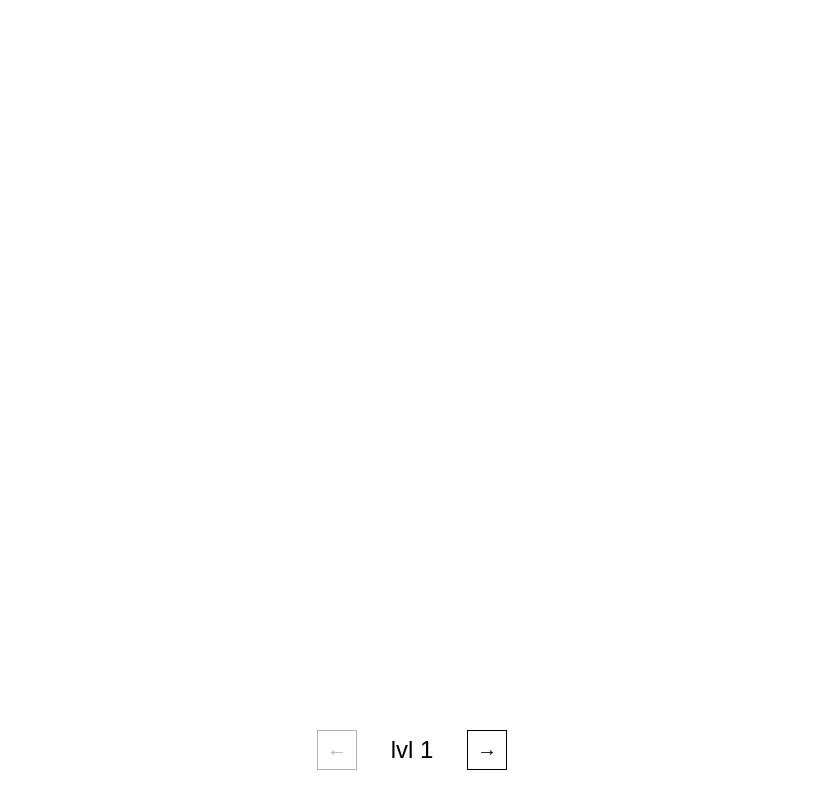
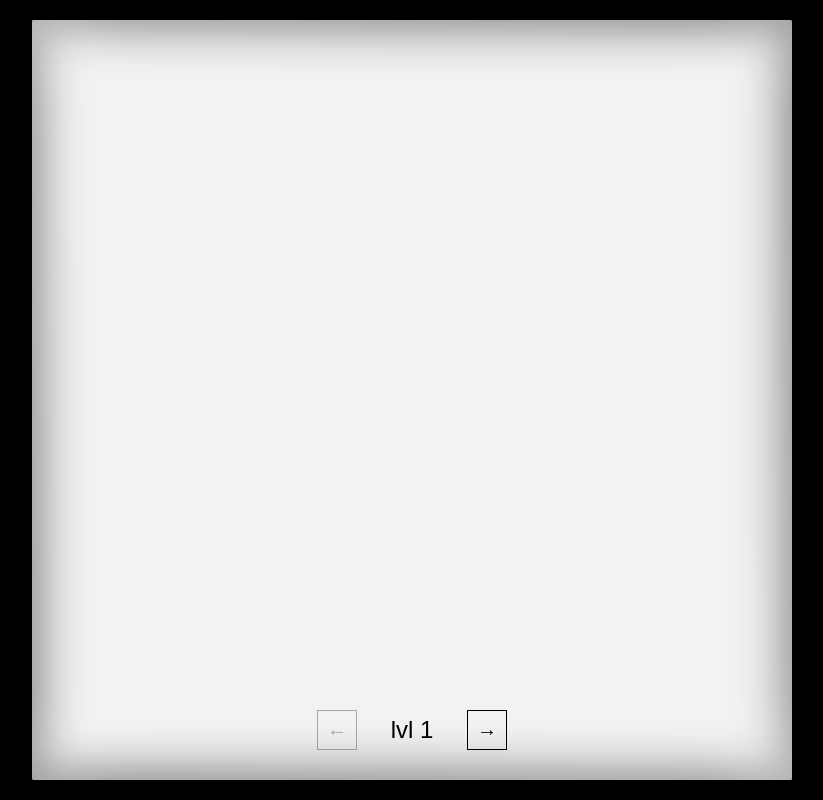
Before and after one commit to staus/serverance-party, a website: page index.html in a window 1280 px wide. Shown: the whole page, without its empty margins (228-1051 px from the left). Drawn offline with Linux system fonts and the light colour scheme.

Commit message:
Centered and made more "light-like"

```diff
--- a/index.html
+++ b/index.html
@@ -7,12 +7,14 @@
     <link rel="stylesheet" href="styles.css" />
   </head>
   <body>
-    <div id="container"></div>
-    <div id="controls">
-      <button id="prevChapter">←</button>
-      <span id="chapterDisplay">lvl 1</span>
-      <button id="nextChapter">→</button>
+    <div id="container">
+      <div id="controls">
+        <button id="prevChapter">←</button>
+        <span id="chapterDisplay">lvl 1</span>
+        <button id="nextChapter">→</button>
+      </div>
     </div>
+
     <script src="script.js"></script>
   </body>
 </html>
--- a/styles.css
+++ b/styles.css
@@ -7,16 +7,41 @@
 body {
   overflow: hidden;
   font-family: Arial, sans-serif;
+  background: #000;
 }
 
 #container {
   position: fixed;
+  top: 50%;
+  left: 50%;
+  transform: translate(-50%, -50%);
+  width: 95vmin;
+  height: 95vmin;
+  background-color: white;
+  transition: all 0.1s ease;
+  box-shadow: inset 0 0 100px rgba(255, 255, 255, 0.8),
+    inset 0 0 50px currentColor, 0 0 150px currentColor;
+  mix-blend-mode: screen;
+  opacity: 0.95;
+  border-radius: 2px;
+}
+
+#container::before {
+  content: "";
+  position: absolute;
   top: 0;
   left: 0;
-  width: 100vw;
-  height: 100vh;
-  background-color: white;
-  transition: background-color 0.1s ease;
+  right: 0;
+  bottom: 0;
+  background: linear-gradient(
+    45deg,
+    transparent 0%,
+    rgba(255, 255, 255, 0.1) 45%,
+    rgba(255, 255, 255, 0.2) 50%,
+    rgba(255, 255, 255, 0.1) 55%,
+    transparent 100%
+  );
+  pointer-events: none;
 }
 
 #controls {
```
Also changed, not shown: README.md (added).
